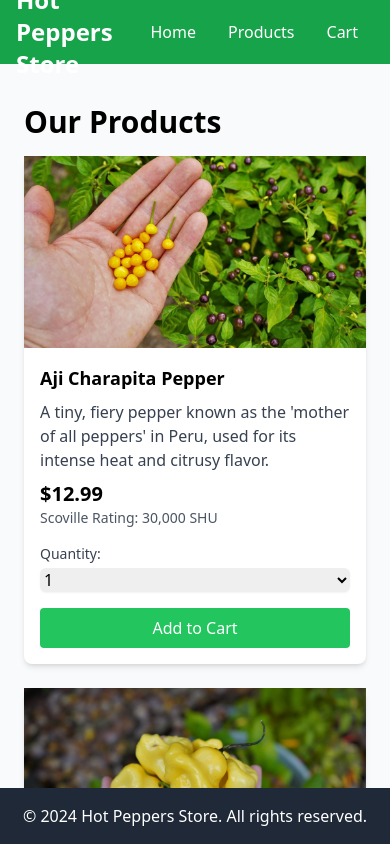
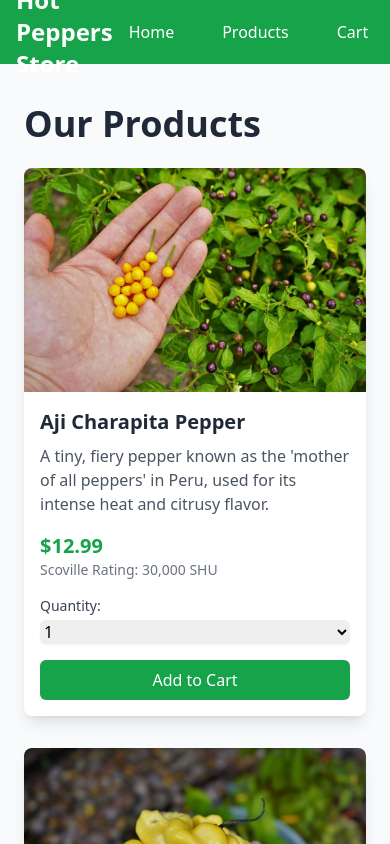
Before and after one commit to zarnescurazvan98/hot-peppers-store, a Vue app: page /products in a window 390 px wide. Shown: the top 844 px of the page. Built offline with nearby package versions, Linux system fonts and the light colour scheme.

Commit message:
update style

```diff
--- a/src/App.vue
+++ b/src/App.vue
@@ -3,20 +3,19 @@
     <header class="bg-green-600 text-white fixed top-0 left-0 right-0 z-10 h-16 flex items-center">
       <div class="container mx-auto px-4 flex justify-between items-center">
         <h1 class="text-2xl font-bold">Hot Peppers Store</h1>
-        <nav>
-          <router-link to="/" class="px-4 py-2 hover:bg-green-500 rounded transition">Home</router-link>
-          <router-link to="/products" class="px-4 py-2 hover:bg-green-500 rounded transition">Products</router-link>
-          <router-link to="/cart" class="px-4 py-2 hover:bg-green-500 rounded transition">Cart</router-link>
+        <nav class="flex space-x-4">
+          <router-link to="/" class="px-4 py-2 hover:bg-green-500 rounded-md transition">Home</router-link>
+          <router-link to="/products" class="px-4 py-2 hover:bg-green-500 rounded-md transition">Products</router-link>
+          <router-link to="/cart" class="px-4 py-2 hover:bg-green-500 rounded-md transition">Cart</router-link>
         </nav>
       </div>
     </header>
 
-    <!-- Scrollable main content area -->
     <main class="flex-grow overflow-y-auto pt-20 pb-16">
       <router-view></router-view>
     </main>
 
-    <footer class="bg-gray-800 text-white py-4 fixed bottom-0 left-0 right-0">
+    <footer class="bg-gray-800 text-white py-4">
       <div class="container mx-auto text-center">
         <p>&copy; 2024 Hot Peppers Store. All rights reserved.</p>
       </div>
@@ -25,14 +24,9 @@
 </template>
 
 <script>
-export default {
-  name: 'App',
-};
+export default { name: 'App' };
 </script>
 
 <style>
-/* Additional global styling for the body to remove default margins */
-body {
-  margin: 0;
-}
+body { margin: 0; }
 </style>
--- a/src/components/ProductCard.vue
+++ b/src/components/ProductCard.vue
@@ -1,26 +1,28 @@
 <template>
-  <div class="bg-white rounded-lg shadow-md hover:shadow-lg transition-shadow duration-200 flex flex-col h-full">
-    <img :src="product.image" alt="Product Image" class="w-full h-48 object-cover">
+  <div class="bg-white rounded-lg shadow-lg hover:shadow-2xl transition-shadow duration-200 flex flex-col h-full">
+    <img :src="product.image" alt="Product Image" class="w-full h-56 object-cover rounded-t-lg">
 
     <div class="p-4 flex flex-col flex-grow">
       <div class="flex-1">
-        <h2 class="text-lg font-bold">{{ product.name }}</h2>
-        <p class="text-gray-700 mt-2">{{ product.description }}</p>
+        <h2 class="text-xl font-bold text-gray-800 mb-2">{{ product.name }}</h2>
+        <p class="text-gray-600 line-clamp-3">{{ product.description }}</p>
       </div>
 
-      <div class="mt-2">
-        <p class="text-xl font-semibold">${{ product.price.toFixed(2) }}</p>
-        <p class="text-sm text-gray-600">Scoville Rating: {{ product.scovilleScale.toLocaleString() }} SHU</p>
+      <div class="mt-4">
+        <p class="text-xl font-semibold text-green-600">${{ product.price.toFixed(2) }}</p>
+        <p class="text-sm text-gray-500">Scoville Rating: {{ product.scovilleScale.toLocaleString() }} SHU</p>
       </div>
 
       <div class="mt-4">
         <label for="quantity" class="block text-sm font-medium text-gray-700">Quantity:</label>
-        <select v-model="selectedQuantity" id="quantity" class="mt-1 block w-full border-gray-300 rounded-md shadow-sm focus:border-green-500 focus:ring-green-500">
+        <select v-model="selectedQuantity" id="quantity" class="mt-1 block w-full border-gray-300 rounded-md shadow-sm focus:ring-green-500 focus:border-green-500">
           <option v-for="number in quantities" :key="number" :value="number">{{ number }}</option>
         </select>
       </div>
 
-      <button @click="addToCart" class="mt-4 w-full bg-green-500 text-white py-2 rounded hover:bg-green-600 transition duration-200">Add to Cart</button>
+      <button @click="addToCart" class="mt-4 w-full bg-green-600 text-white py-2 rounded-md hover:bg-green-700 transition duration-200">
+        Add to Cart
+      </button>
     </div>
   </div>
 </template>
@@ -36,15 +38,14 @@ export default {
   },
   data() {
     return {
-      selectedQuantity: 1,  // Default quantity
-      quantities: Array.from({length: 10}, (_, i) => i + 1), // Generates an array [1, 2, ..., 10]
+      selectedQuantity: 1,
+      quantities: Array.from({length: 10}, (_, i) => i + 1),
     };
   },
   methods: {
     addToCart() {
-      const productWithQuantity = {...this.product, quantity: this.selectedQuantity}; // Include selected quantity
-      this.$store.dispatch('addProduct', productWithQuantity);  // Dispatch the addProduct action to the Vuex store
-      console.log(`Added ${this.selectedQuantity} of ${this.product.name} to cart!`);
+      const productWithQuantity = {...this.product, quantity: this.selectedQuantity};
+      this.$store.dispatch('addProduct', productWithQuantity);
     },
   },
 };
--- a/src/views/ProductsList.vue
+++ b/src/views/ProductsList.vue
@@ -1,29 +1,21 @@
 <template>
-  <div class="p-6">
-    <h1 class="text-3xl font-bold mb-4">Our Products</h1>
-    <div class="grid grid-cols-1 sm:grid-cols-2 md:grid-cols-3 gap-6">
-      <ProductCard
-          v-for="product in products"
-          :key="product.id"
-          :product="product"
-      />
+  <div class="p-6 bg-gray-50 min-h-screen">
+    <h1 class="text-4xl font-bold text-gray-800 mb-6">Our Products</h1>
+    <div class="grid grid-cols-1 sm:grid-cols-2 md:grid-cols-3 gap-8">
+      <ProductCard v-for="product in products" :key="product.id" :product="product" />
     </div>
   </div>
 </template>
 
 <script>
 import ProductCard from '../components/ProductCard.vue';
-import products from '../assets/products.json'; // Assuming you're fetching products from this file
+import products from '../assets/products.json';
 
 export default {
   name: 'ProductList',
-  components: {
-    ProductCard,
-  },
+  components: {ProductCard},
   data() {
-    return {
-      products,
-    };
+    return {products};
   },
 };
 </script>
--- a/src/views/ShoppingCart.vue
+++ b/src/views/ShoppingCart.vue
@@ -1,12 +1,12 @@
 <template>
-  <div class="cart-page p-6">
-    <h1 class="text-3xl font-bold mb-4">Your Cart</h1>
+  <div class="cart-page p-6 bg-gray-50 min-h-screen">
+    <h1 class="text-3xl font-bold text-gray-800 mb-4">Your Cart</h1>
     <div v-if="cartItems.length > 0">
       <div v-for="item in cartItems" :key="item.id" class="border-b py-4 flex items-center">
-        <img :src="item.image" alt="Product Image" class="w-16 h-16 object-cover rounded mr-4">
+        <img :src="item.image" alt="Product Image" class="w-16 h-16 object-cover rounded-lg mr-4">
         <div class="flex-1">
-          <h2 class="text-lg font-bold">{{ item.name }}</h2>
-          <p class="text-gray-700">Price: ${{ item.price.toFixed(2) }} each</p>
+          <h2 class="text-lg font-bold text-gray-800">{{ item.name }}</h2>
+          <p class="text-gray-600">Price: ${{ item.price.toFixed(2) }} each</p>
           <p class="text-gray-600">Subtotal: ${{ (item.price * item.quantity).toFixed(2) }}</p>
 
           <div class="mt-2 flex items-center">
@@ -15,20 +15,20 @@
                 v-model="item.quantity"
                 @change="updateQuantity(item.id, item.quantity)"
                 id="quantity-{{ item.id }}"
-                class="ml-2 block w-16 border-gray-300 rounded-md shadow-sm focus:border-green-500 focus:ring-green-500"
+                class="ml-2 block w-20 border-gray-300 rounded-md shadow-sm focus:border-green-500 focus:ring-green-500"
             >
               <option v-for="number in quantities" :key="number" :value="number">{{ number }}</option>
             </select>
           </div>
         </div>
 
-        <button @click="removeFromCart(item.id)" class="bg-red-500 text-white py-1 px-4 ml-4 rounded hover:bg-red-600 transition">
+        <button @click="removeFromCart(item.id)" class="bg-red-500 text-white py-1 px-4 ml-4 rounded-lg hover:bg-red-600 transition">
           Remove
         </button>
       </div>
 
-      <h3 class="text-xl font-bold mt-6">Total: ${{ cartTotal.toFixed(2) }}</h3>
-      <button class="mt-4 w-full bg-green-500 text-white py-2 rounded hover:bg-green-600 transition">
+      <h3 class="text-xl font-bold mt-6 text-gray-800">Total: ${{ cartTotal.toFixed(2) }}</h3>
+      <button class="mt-4 w-full bg-green-600 text-white py-2 rounded-md hover:bg-green-700 transition">
         Proceed to Checkout
       </button>
     </div>
@@ -47,7 +47,7 @@ export default {
       return this.$store.getters.cartTotal;
     },
     quantities() {
-      return Array.from({length: 10}, (_, i) => i + 1); // Generates an array [1, 2, ..., 10]
+      return Array.from({length: 10}, (_, i) => i + 1);
     },
   },
   methods: {
@@ -60,7 +60,3 @@ export default {
   },
 };
 </script>
-
-<style scoped>
-/* Add styles if needed */
-</style>
```
